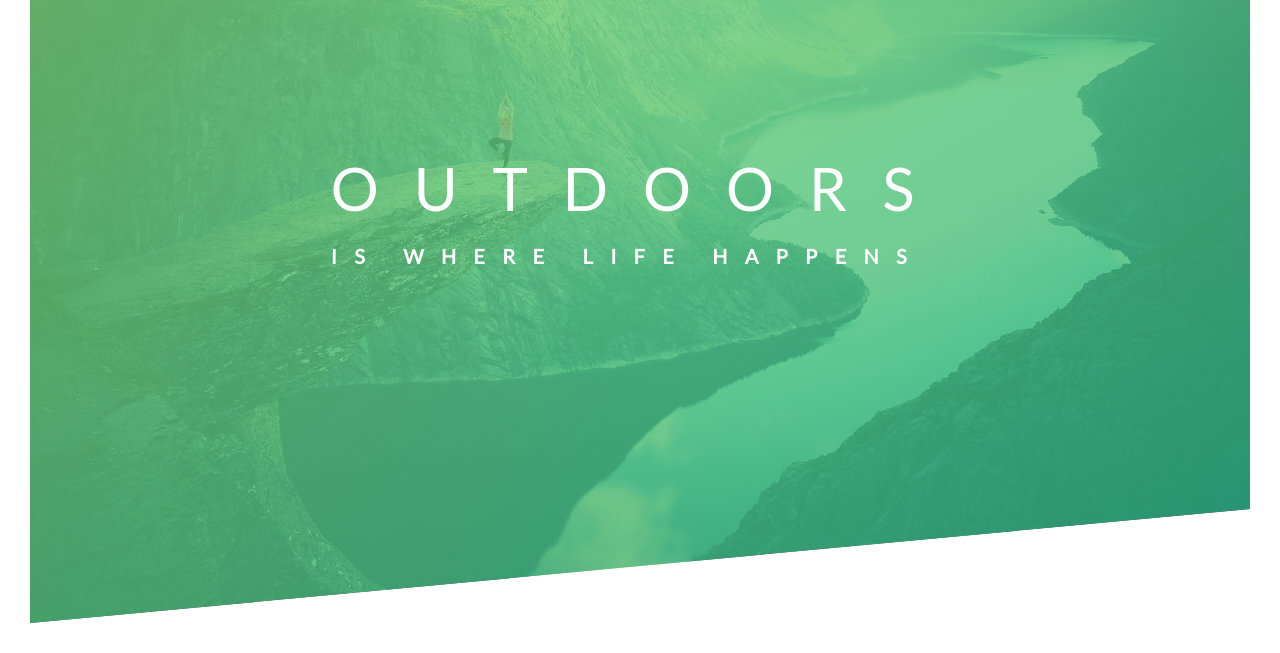
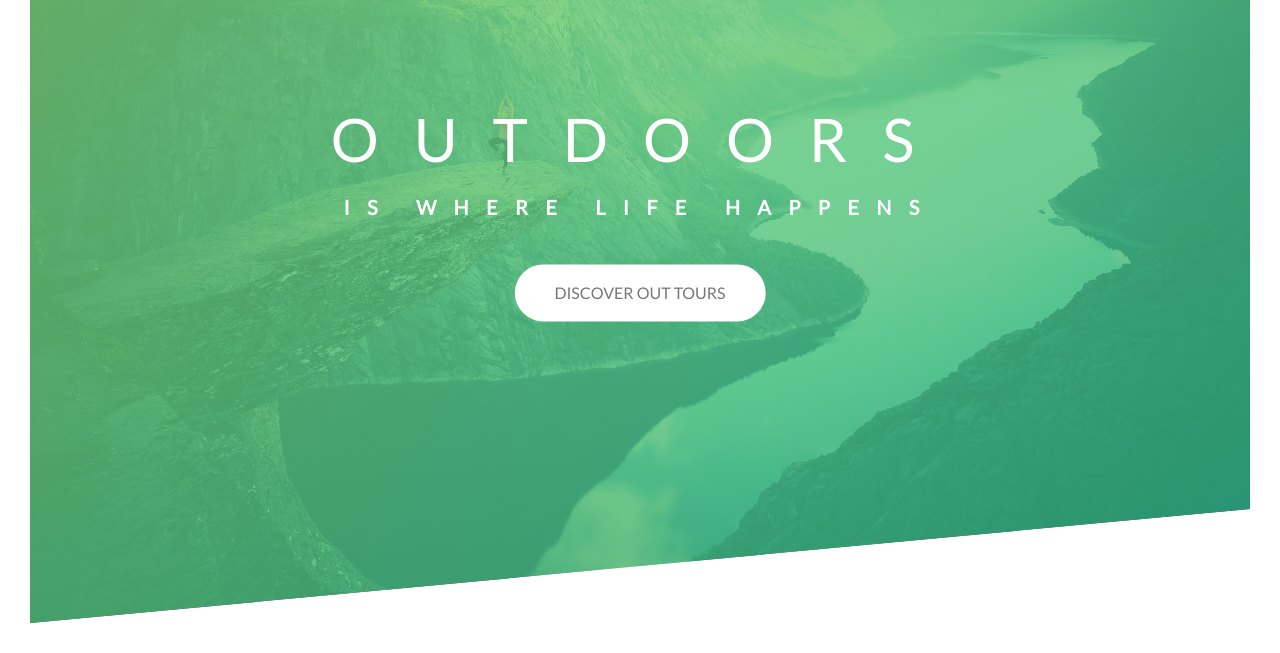
Before and after one commit to monksedo/natours, a plain HTML site: page index.html in a window 1280 px wide. Shown: the part 167-820 px from the top of the page. Drawn offline with Linux system fonts and the light colour scheme.

Commit message:
Add animation to title text and button in header section

```diff
--- a/css/styles.css
+++ b/css/styles.css
@@ -46,11 +46,13 @@ body {
   top: 45%;
   left: 50%;
   transform: translate(-50%, -50%);
+  text-align: center;
 }
 
 .heading__title {
   color: #ffffff;
   text-transform: uppercase;
+  margin-bottom: 40px;
 }
 
 .heading__title-h1 {
@@ -109,3 +111,25 @@ body {
     transform: translate(0);
   }
 }
+
+.btn:link, .btn:visited {
+  text-transform: uppercase;
+  text-decoration: none;
+  padding: 15px 40px;
+  display: inline-block;
+  border-radius: 100px;
+  transition: all .2s;
+}
+
+.btn:hover {
+  transform: translateY(-3px);
+}
+
+.btn:active {
+  transform: translateY(-1px);
+}
+
+.btn-white {
+  background-color: #ffffff;
+  color: #777777;
+}
--- a/index.html
+++ b/index.html
@@ -23,7 +23,9 @@
       <h1 class="heading__title">
         <span class="heading__title-h1">Outdoors</span><span class="heading__title-sub">is where life happens</span>
       </h1>
+      <a href="#" class="btn btn-white">Discover out tours</a>
     </div>
+
 
   </header>
 </body>
```
